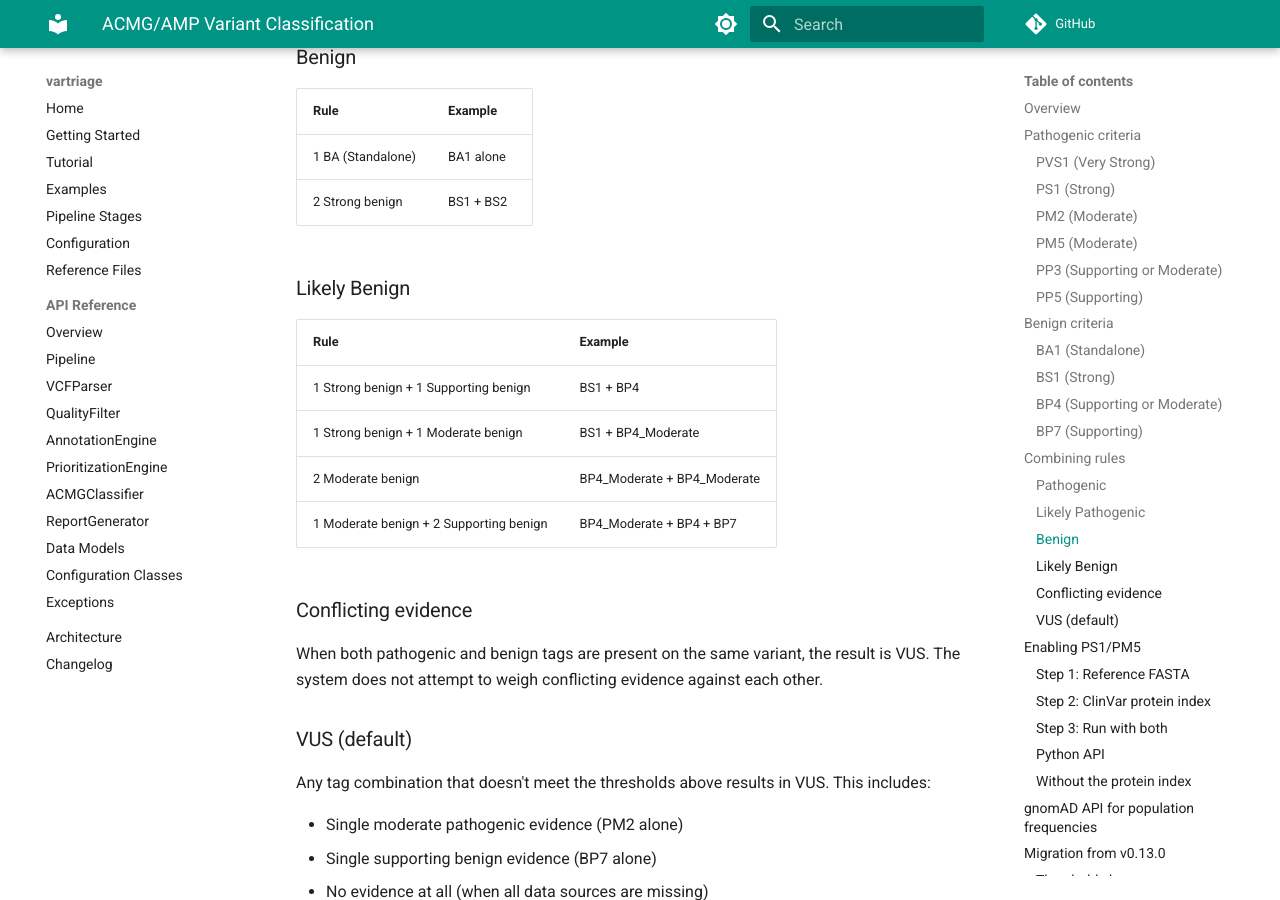
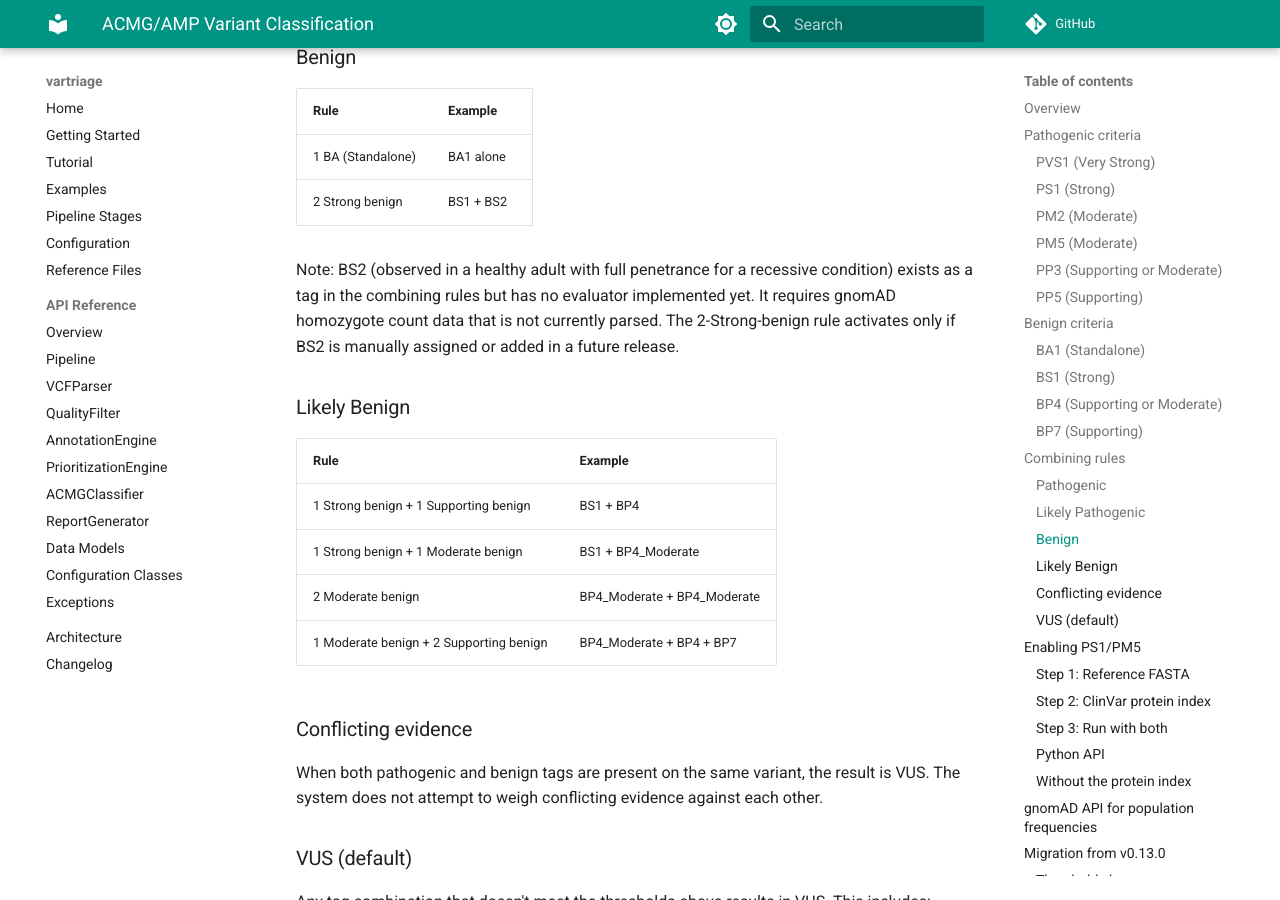
Before and after one commit to Behordeun/vartriage, an MkDocs documentation site: the page built from docs/acmg-criteria.md, in a window 1280 px wide and 900 px high, scrolled down 5462 px. Built offline with MkDocs 1.6.1 and Material for MkDocs 9.7.7, drawn with Linux system fonts in a browser that asks for light colours; comment, search, counter and statistics services are not loaded.

Commit message:
fix: address PR review feedback
- Cache GnomADClient in module globals after first lazy import to avoid
  repeated __getattr__ overhead on subsequent lookups
- Clarify BS2 in ACMG criteria doc: tag exists in combining rules but
  has no evaluator (requires gnomAD homozygote count data not yet parsed)

```diff
--- a/docs/acmg-criteria.md
+++ b/docs/acmg-criteria.md
@@ -176,6 +176,8 @@ Note: having more moderate evidence than the minimum (e.g., 1S + 3M) still quali
 | 1 BA (Standalone) | BA1 alone |
 | 2 Strong benign | BS1 + BS2 |
 
+Note: BS2 (observed in a healthy adult with full penetrance for a recessive condition) exists as a tag in the combining rules but has no evaluator implemented yet. It requires gnomAD homozygote count data that is not currently parsed. The 2-Strong-benign rule activates only if BS2 is manually assigned or added in a future release.
+
 ### Likely Benign
 
 | Rule | Example |
--- a/vartriage/__init__.py
+++ b/vartriage/__init__.py
@@ -148,5 +148,6 @@ def __getattr__(name: str) -> object:
     if name == "GnomADClient":
         from vartriage.api.gnomad_client import GnomADClient
 
+        globals()["GnomADClient"] = GnomADClient
         return GnomADClient
     raise AttributeError(f"module 'vartriage' has no attribute {name!r}")
```
